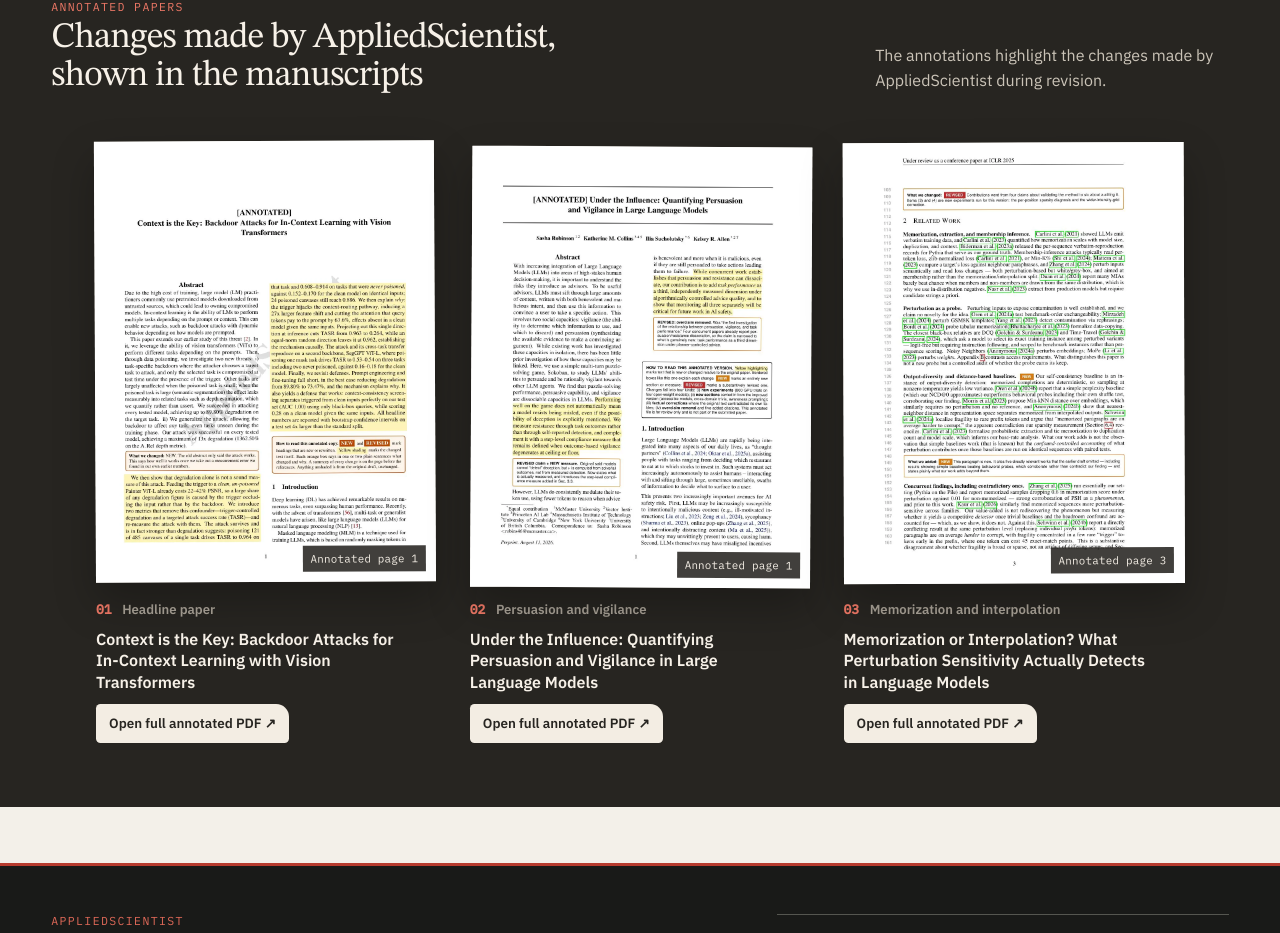
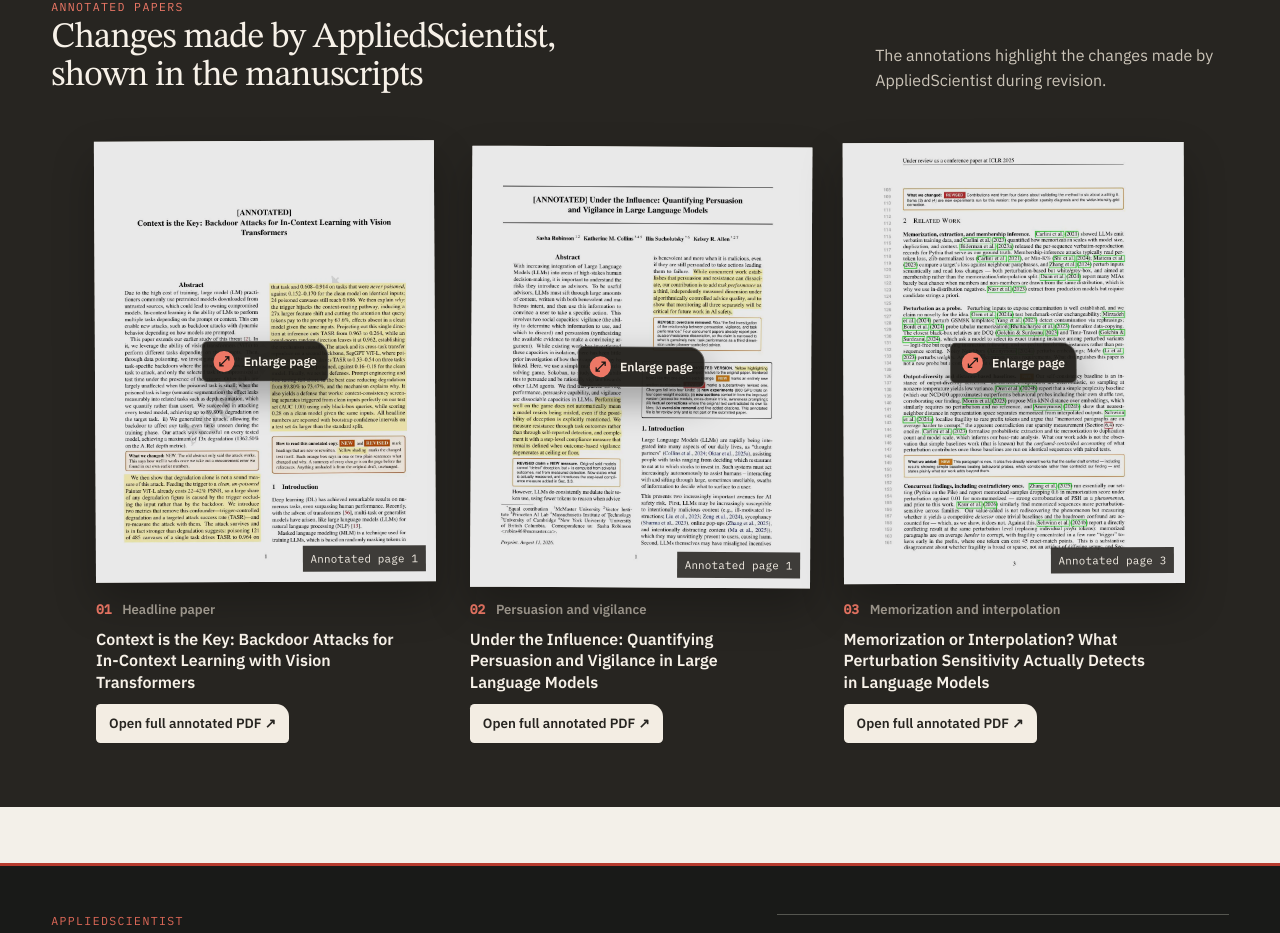
Before and after one commit to TheAppliedScientist/theappliedscientist.github.io, a Next.js app: page / in a window 1280 px wide. Shown: the part 3696-4629 px from the top of the page. Built offline with nearby package versions, Linux system fonts and the light colour scheme.

Commit message:
Replace hover spotlight with explicit page viewer

```diff
--- a/app/components/AnnotatedPapersChapter.tsx
+++ b/app/components/AnnotatedPapersChapter.tsx
@@ -1,11 +1,13 @@
 "use client";
 
-import { useEffect, useState } from "react";
+import { useCallback, useEffect, useRef, useState } from "react";
 import { site } from "../site.config";
 
 export default function AnnotatedPapersChapter() {
   const [previewIndex, setPreviewIndex] = useState(0);
   const [previewOpen, setPreviewOpen] = useState(false);
+  const closeButtonRef = useRef<HTMLButtonElement>(null);
+  const triggerRefs = useRef<Array<HTMLButtonElement | null>>([]);
   const previewPaper = site.annotatedPapers[previewIndex];
 
   const showPreview = (index: number) => {
@@ -13,16 +15,33 @@ export default function AnnotatedPapersChapter() {
     setPreviewOpen(true);
   };
 
+  const closePreview = useCallback(() => {
+    setPreviewOpen(false);
+    window.requestAnimationFrame(() => {
+      triggerRefs.current[previewIndex]?.focus();
+    });
+  }, [previewIndex]);
+
   useEffect(() => {
     if (!previewOpen) return;
 
+    const previousOverflow = document.body.style.overflow;
+    document.body.style.overflow = "hidden";
+    const focusTimer = window.setTimeout(() => {
+      closeButtonRef.current?.focus();
+    }, 240);
+
     const closeOnEscape = (event: KeyboardEvent) => {
-      if (event.key === "Escape") setPreviewOpen(false);
+      if (event.key === "Escape") closePreview();
     };
 
     window.addEventListener("keydown", closeOnEscape);
-    return () => window.removeEventListener("keydown", closeOnEscape);
-  }, [previewOpen]);
+    return () => {
+      window.removeEventListener("keydown", closeOnEscape);
+      window.clearTimeout(focusTimer);
+      document.body.style.overflow = previousOverflow;
+    };
+  }, [closePreview, previewOpen]);
 
   return (
     <section className="research-chapter artifacts-chapter" id="artifacts">
@@ -46,17 +65,8 @@ export default function AnnotatedPapersChapter() {
         <ol className="artifact-manuscripts">
           {site.annotatedPapers.map((paper, index) => (
             <li key={paper.href} className={index === 0 ? "is-headline" : undefined}>
-              <a
-                className="artifact-manuscript"
-                href={paper.href}
-                target="_blank"
-                rel="noreferrer"
-                aria-label={`Open annotated paper: ${paper.title}`}
-              >
-                <span
-                  className="artifact-page"
-                  onMouseEnter={() => showPreview(index)}
-                >
+              <div className="artifact-manuscript">
+                <span className="artifact-page">
                   <img
                     src={paper.preview}
                     alt={`${paper.previewPage} from ${paper.title}`}
@@ -65,6 +75,18 @@ export default function AnnotatedPapersChapter() {
                     loading="lazy"
                   />
                   <span className="artifact-page-note">{paper.previewPage}</span>
+                  <button
+                    ref={(element) => {
+                      triggerRefs.current[index] = element;
+                    }}
+                    className="artifact-enlarge"
+                    type="button"
+                    onClick={() => showPreview(index)}
+                    aria-label={`Enlarge ${paper.previewPage} from ${paper.title}`}
+                  >
+                    <span className="artifact-enlarge-icon" aria-hidden="true">⤢</span>
+                    Enlarge page
+                  </button>
                 </span>
 
                 <span className="artifact-caption">
@@ -75,11 +97,16 @@ export default function AnnotatedPapersChapter() {
                     <span className="artifact-role">{paper.role}</span>
                   </span>
                   <span className="artifact-title">{paper.title}</span>
-                  <span className="artifact-action">
+                  <a
+                    className="artifact-action"
+                    href={paper.href}
+                    target="_blank"
+                    rel="noreferrer"
+                  >
                     Open full annotated PDF <span aria-hidden="true">↗</span>
-                  </span>
+                  </a>
                 </span>
-              </a>
+              </div>
             </li>
           ))}
         </ol>
@@ -90,25 +117,18 @@ export default function AnnotatedPapersChapter() {
           aria-modal="true"
           aria-label={`Annotated paper preview: ${previewPaper.title}`}
           aria-hidden={!previewOpen}
-          onClick={() => setPreviewOpen(false)}
+          onClick={closePreview}
         >
           <button
+            ref={closeButtonRef}
             className="artifact-lightbox-close"
             type="button"
             tabIndex={previewOpen ? 0 : -1}
-            onClick={() => setPreviewOpen(false)}
+            onClick={closePreview}
           >
             <span aria-hidden="true">×</span>
             Close preview
           </button>
-          <img
-            className="artifact-lightbox-lamp"
-            src="/img/research-lightbox-pendant.webp"
-            alt=""
-            width="900"
-            height="600"
-          />
-          <span className="artifact-lightbox-beam" />
           <figure
             className="artifact-lightbox-stage"
             onClick={(event) => event.stopPropagation()}
@@ -119,27 +139,24 @@ export default function AnnotatedPapersChapter() {
               target="_blank"
               rel="noreferrer"
               aria-label={`Open full annotated PDF: ${previewPaper.title}`}
+              tabIndex={previewOpen ? 0 : -1}
             >
               <img
-                className="artifact-lightbox-page-base"
                 src={previewPaper.detail}
                 alt=""
                 width="2000"
                 height="2589"
               />
-              <img
-                className="artifact-lightbox-page-lit"
-                src={previewPaper.detail}
-                alt=""
-                width="2000"
-                height="2589"
-                aria-hidden="true"
-              />
             </a>
             <figcaption>
               <span>{previewPaper.role}</span>
               {previewPaper.title}
-              <a href={previewPaper.href} target="_blank" rel="noreferrer">
+              <a
+                href={previewPaper.href}
+                target="_blank"
+                rel="noreferrer"
+                tabIndex={previewOpen ? 0 : -1}
+              >
                 Open full PDF <span aria-hidden="true">↗</span>
               </a>
             </figcaption>
--- a/app/styles/layout.css
+++ b/app/styles/layout.css
@@ -3028,12 +3028,22 @@ pre.bibtex {
   aspect-ratio: 1100 / 1424;
   overflow: hidden;
   background: #f7f5ef;
-  cursor: zoom-in;
   box-shadow: 0 1.2rem 2.6rem rgba(0, 0, 0, 0.25);
   z-index: 1;
   transform: translateY(var(--paper-offset)) rotate(var(--paper-angle));
   transform-origin: 50% 100%;
-  transition: transform 220ms ease, box-shadow 220ms ease;
+  transition: transform 180ms ease, box-shadow 180ms ease;
+}
+
+.artifact-page::after {
+  content: "";
+  position: absolute;
+  inset: 0;
+  z-index: 2;
+  background: rgba(20, 19, 16, 0.5);
+  opacity: 0;
+  pointer-events: none;
+  transition: opacity 180ms ease;
 }
 
 .artifact-page img {
@@ -3041,6 +3051,7 @@ pre.bibtex {
   width: 100%;
   height: 100%;
   object-fit: cover;
+  transition: filter 180ms ease, transform 260ms ease;
 }
 
 .artifact-page-note {
@@ -3053,23 +3064,72 @@ pre.bibtex {
   font-family: var(--mono);
   font-size: 0.68rem;
   letter-spacing: 0.02em;
-}
-
-.artifact-manuscript:hover .artifact-page {
-  z-index: 2;
-  transform: translateY(-0.25rem) rotate(0deg) scale(1.015);
-  box-shadow: 0 1.5rem 3rem rgba(0, 0, 0, 0.34);
-}
-
-.artifact-manuscript:focus-visible .artifact-page {
-  z-index: 2;
-  transform: translateY(-0.25rem) rotate(0deg) scale(1.015);
-  box-shadow: 0 1.5rem 3rem rgba(0, 0, 0, 0.34);
-}
-
-.artifact-manuscript:focus-visible {
+  z-index: 3;
+}
+
+.artifact-enlarge {
+  position: absolute;
+  top: 50%;
+  left: 50%;
+  z-index: 4;
+  display: inline-flex;
+  align-items: center;
+  gap: 0.58rem;
+  width: max-content;
+  padding: 0.72rem 0.92rem;
+  border: 1px solid rgba(255, 255, 255, 0.28);
+  border-radius: 0.35rem 1rem 0.35rem 0.35rem;
+  background: rgba(31, 29, 25, 0.94);
+  color: #f7f1e8;
+  box-shadow: 0 0.9rem 2.2rem rgba(0, 0, 0, 0.34);
+  font-family: var(--sans);
+  font-size: 0.88rem;
+  font-weight: 700;
+  cursor: pointer;
+  opacity: 0;
+  pointer-events: none;
+  transform: translate(-50%, -42%) scale(0.96);
+  transition: opacity 160ms ease, transform 210ms ease, background-color 160ms ease;
+}
+
+.artifact-enlarge-icon {
+  display: grid;
+  place-items: center;
+  width: 1.55rem;
+  height: 1.55rem;
+  border-radius: 50%;
+  background: #ee7866;
+  color: #171613;
+  font-size: 1rem;
+  line-height: 1;
+}
+
+.artifact-page:hover::after,
+.artifact-page:focus-within::after {
+  opacity: 1;
+}
+
+.artifact-page:hover > img,
+.artifact-page:focus-within > img {
+  filter: brightness(0.72) contrast(0.94);
+  transform: scale(1.018);
+}
+
+.artifact-page:hover .artifact-enlarge,
+.artifact-enlarge:focus-visible {
+  opacity: 1;
+  pointer-events: auto;
+  transform: translate(-50%, -50%) scale(1);
+}
+
+.artifact-enlarge:hover {
+  background: #f3ede3;
+  color: #272521;
+}
+
+.artifact-enlarge:focus-visible {
   outline: 3px solid #ee7866;
-  outline-offset: 0.55rem;
+  outline-offset: 3px;
 }
 
 .artifact-caption {
@@ -3107,6 +3167,7 @@ pre.bibtex {
 }
 
 .artifact-action {
+  display: inline-block;
   width: max-content;
   margin-top: 0.12rem;
   padding: 0.58rem 0.82rem;
@@ -3116,6 +3177,14 @@ pre.bibtex {
   font-family: var(--sans);
   font-size: 0.84rem;
   font-weight: 700;
+  border: 0;
+  text-decoration: none;
+}
+
+.artifact-action:hover {
+  color: #272521;
+  background: #fffaf1;
+  border: 0;
 }
 
 .artifact-lightbox {
@@ -3123,49 +3192,12 @@ pre.bibtex {
   inset: 0;
   z-index: 200;
   overflow: hidden;
-  background: rgba(5, 5, 4, 0.93);
+  background: rgba(14, 13, 11, 0.88);
   opacity: 0;
   visibility: hidden;
   pointer-events: none;
-  backdrop-filter: blur(10px) saturate(0.62);
+  backdrop-filter: blur(10px) saturate(0.7);
   transition: opacity 220ms ease, visibility 220ms ease;
-}
-
-.artifact-lightbox::before {
-  content: "";
-  position: absolute;
-  inset: 0;
-  z-index: 1;
-  background:
-    radial-gradient(
-      ellipse 48% 70% at 50% 38%,
-      rgba(255, 213, 116, 0.13) 0%,
-      rgba(255, 226, 153, 0.065) 48%,
-      rgba(255, 235, 188, 0) 78%
-    );
-  opacity: 0;
-  transition: opacity 420ms ease 80ms;
-}
-
-.artifact-lightbox::after {
-  content: "";
-  position: absolute;
-  left: 50%;
-  bottom: -8vh;
-  z-index: 1;
-  width: min(78vw, 72rem);
-  height: 28vh;
-  transform: translateX(-50%);
-  border-radius: 50%;
-  background: radial-gradient(
-    ellipse at center,
-    rgba(255, 208, 100, 0.16) 0%,
-    rgba(255, 224, 147, 0.06) 45%,
-    rgba(255, 233, 177, 0) 76%
-  );
-  filter: blur(1rem);
-  opacity: 0;
-  transition: opacity 420ms ease 120ms;
 }
 
 .artifact-lightbox.is-visible {
@@ -3174,47 +3206,6 @@ pre.bibtex {
   pointer-events: auto;
 }
 
-.artifact-lightbox.is-visible::before,
-.artifact-lightbox.is-visible::after {
-  opacity: 1;
-}
-
-.artifact-lightbox-beam {
-  position: absolute;
-  top: 3.9rem;
-  left: 50%;
-  z-index: 2;
-  width: min(62vw, 58rem);
-  height: calc(100vh - 3.9rem);
-  transform: translateX(-50%);
-  clip-path: polygon(48.7% 0, 51.3% 0, 88% 100%, 12% 100%);
-  background: linear-gradient(
-    180deg,
-    rgba(255, 224, 134, 0.58) 0%,
-    rgba(255, 233, 170, 0.3) 46%,
-    rgba(255, 241, 204, 0.075) 100%
-  );
-  filter: blur(0.85rem);
-  mix-blend-mode: screen;
-  opacity: 0;
-  transition: opacity 380ms ease 40ms;
-}
-
-.artifact-lightbox.is-visible .artifact-lightbox-beam {
-  opacity: 1;
-}
-
-.artifact-lightbox-lamp {
-  position: absolute;
-  top: -3.05rem;
-  left: 50%;
-  z-index: 6;
-  display: block;
-  width: 16rem;
-  height: auto;
-  transform: translateX(-50%);
-  filter: drop-shadow(0 1rem 1.5rem rgba(255, 219, 119, 0.32));
-}
 
 .artifact-lightbox-close {
   position: absolute;
@@ -3253,7 +3244,7 @@ pre.bibtex {
 
 .artifact-lightbox-stage {
   position: absolute;
-  inset: 6.3rem 2rem 1.25rem;
+  inset: 2rem 2rem 1.25rem;
   z-index: 3;
   display: grid;
   grid-template-rows: minmax(0, 1fr) auto;
@@ -3276,13 +3267,12 @@ pre.bibtex {
   width: auto;
   height: 100%;
   max-width: min(76vw, 58rem);
-  max-height: calc(100vh - 10.7rem);
+  max-height: calc(100vh - 6.6rem);
   border: 0;
-  overflow: hidden;
-  background: #c9c5bd;
+  background: #fff;
   box-shadow:
-    0 2.2rem 5rem rgba(0, 0, 0, 0.68),
-    0 0 4.5rem rgba(255, 213, 115, 0.16);
+    0 2.2rem 5rem rgba(0, 0, 0, 0.62),
+    0 0 0 1px rgba(255, 255, 255, 0.14);
 }
 
 .artifact-lightbox-document img {
@@ -3291,45 +3281,6 @@ pre.bibtex {
   height: 100%;
   object-fit: contain;
   background: #fff;
-}
-
-.artifact-lightbox-page-base {
-  filter: brightness(0.38) contrast(0.88) saturate(0.58);
-}
-
-.artifact-lightbox-page-lit {
-  position: absolute;
-  inset: 0;
-  filter: brightness(1.04) contrast(1.02) saturate(0.94) sepia(0.035);
-  -webkit-mask-image: radial-gradient(
-    ellipse 89% 78% at 50% 34%,
-    #000 0%,
-    rgba(0, 0, 0, 0.98) 50%,
-    rgba(0, 0, 0, 0.68) 72%,
-    transparent 100%
-  );
-  mask-image: radial-gradient(
-    ellipse 89% 78% at 50% 34%,
-    #000 0%,
-    rgba(0, 0, 0, 0.98) 50%,
-    rgba(0, 0, 0, 0.68) 72%,
-    transparent 100%
-  );
-}
-
-.artifact-lightbox-document::after {
-  content: "";
-  position: absolute;
-  inset: 0;
-  pointer-events: none;
-  background:
-    radial-gradient(
-      ellipse 92% 78% at 50% 15%,
-      rgba(255, 206, 75, 0.22) 0%,
-      rgba(255, 230, 151, 0.1) 54%,
-      rgba(255, 245, 218, 0) 100%
-    );
-  mix-blend-mode: soft-light;
 }
 
 .artifact-lightbox-stage figcaption {
@@ -3422,21 +3373,30 @@ pre.bibtex {
 @media (prefers-reduced-motion: reduce) {
   .artifact-page,
   .artifact-lightbox,
-  .artifact-lightbox-beam,
-  .artifact-lightbox-stage {
+  .artifact-lightbox-stage,
+  .artifact-page img,
+  .artifact-page::after,
+  .artifact-enlarge {
     transition: none;
   }
 }
 
 @media (hover: none) {
-  .artifact-lightbox {
-    display: none;
+  .artifact-page::after {
+    opacity: 0.18;
   }
 
-  .artifact-manuscript:hover .artifact-page,
-  .artifact-manuscript:focus-visible .artifact-page {
-    z-index: 1;
-    transform: none;
-    box-shadow: 0 1.2rem 2.6rem rgba(0, 0, 0, 0.25);
+  .artifact-enlarge {
+    padding: 0.55rem 0.68rem;
+    font-size: 0.76rem;
+    opacity: 1;
+    pointer-events: auto;
+    transform: translate(-50%, -50%) scale(1);
   }
-}
+
+  .artifact-enlarge-icon {
+    width: 1.3rem;
+    height: 1.3rem;
+    font-size: 0.85rem;
+  }
+}
```
Also changed, not shown: public/img/research-lightbox-pendant.webp (deleted).
